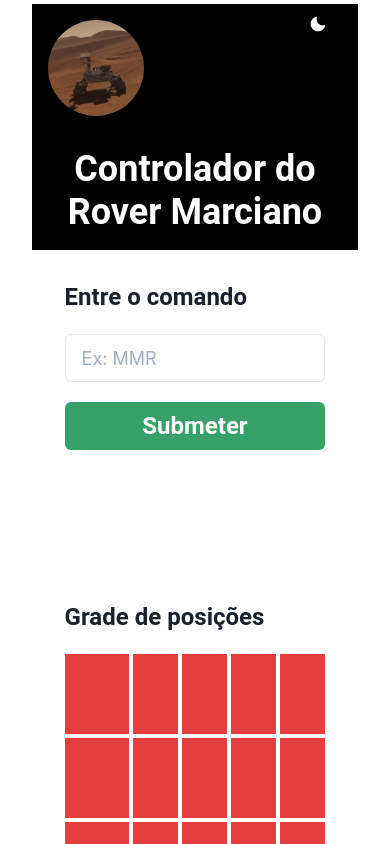
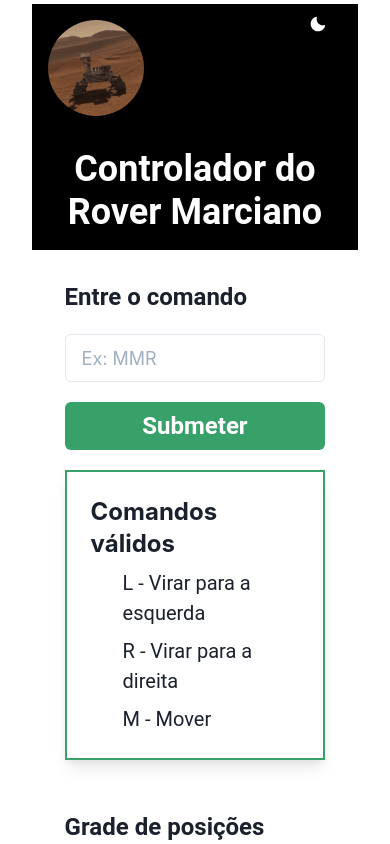
Before and after one commit to borgesgfj/challenge-robot-controller, a Next.js app: page / in a window 390 px wide. Shown: the top 844 px of the page. Built offline with nearby package versions, Linux system fonts and the light colour scheme.

Commit message:
create legend card (#10)
- set up terrain field margin for breakpoint of small devices.
 - substituing screen print images

```diff
--- a/packages/components/App.js
+++ b/packages/components/App.js
@@ -23,7 +23,7 @@ export default function App(props) {
     />
   ));
   return (
-    <Grid templateColumns={{ base: "auto", lg: "1fr 1fr" }} gap="5" my="1rem">
+    <Grid templateColumns={{ base: "auto", lg: "1fr 1fr" }} gap={{ base: "1", lg: "5" }} my="1rem">
       <Stack
         direction="column"
         w="80%"
@@ -38,10 +38,9 @@ export default function App(props) {
           isPositionValid={!positionErr}
         />
       </Stack>
-      <Stack direction="column" w="80%" mx="auto" py="5rem" spacing="5">
+      <Stack direction="column" w="80%" mx="auto" py={{ base: "1rem", lg: "5rem" }} spacing="5">
         <Heading as="h3" fontFamily="Roboto" size="lg">
-          {" "}
-          Grade de posições{" "}
+          Grade de posições
         </Heading>
         <Grid templateColumns="repeat(5, 1fr)" gap="1">
           {grid}
--- a/packages/components/StatusError.js
+++ b/packages/components/StatusError.js
@@ -1,9 +1,43 @@
-import { Stack, Icon, Badge } from "@chakra-ui/react";
+import {
+  Stack,
+  Icon,
+  Badge,
+  Box,
+  Text,
+  Heading,
+} from "@chakra-ui/react";
 import { FaExclamationTriangle } from "react-icons/fa";
 
 export default function StatusError(props) {
   if (props.isSintaxValid && props.isPositionValid) {
-    return <Stack w="80%"></Stack>;
+    return (
+      <Box
+        w="full"
+        fontFamily="Roboto"
+        border="2px"
+        borderColor="green.500"
+        boxShadow='lg'
+        _hover={{
+          transform: "translateY(-2px)",
+          boxShadow: "2xl",
+        }}
+      >
+        <Stack direction="column" p="6">
+          <Heading as="h6" fontSize="2xl" alignSelf="center">
+            Comandos válidos
+          </Heading>
+          <Text fontSize="xl" pl="2rem">
+            L - Virar para a esquerda
+          </Text>
+          <Text fontSize="xl" pl="2rem">
+            R - Virar para a direita
+          </Text>
+          <Text fontSize="xl" pl="2rem">
+            M - Mover
+          </Text>
+        </Stack>
+      </Box>
+    );
   }
   if (!props.isSintaxValid) {
     return (
```
Also changed, not shown: public/images/frontendFull.png, public/images/frontendMobile.png.
